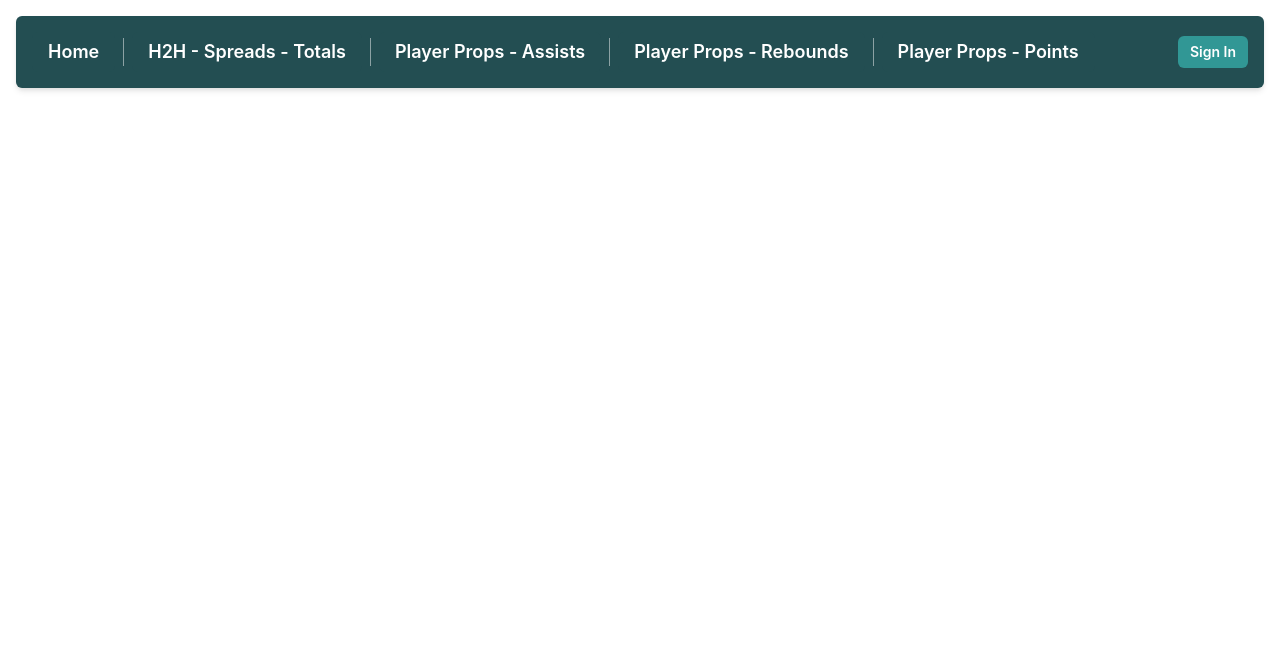
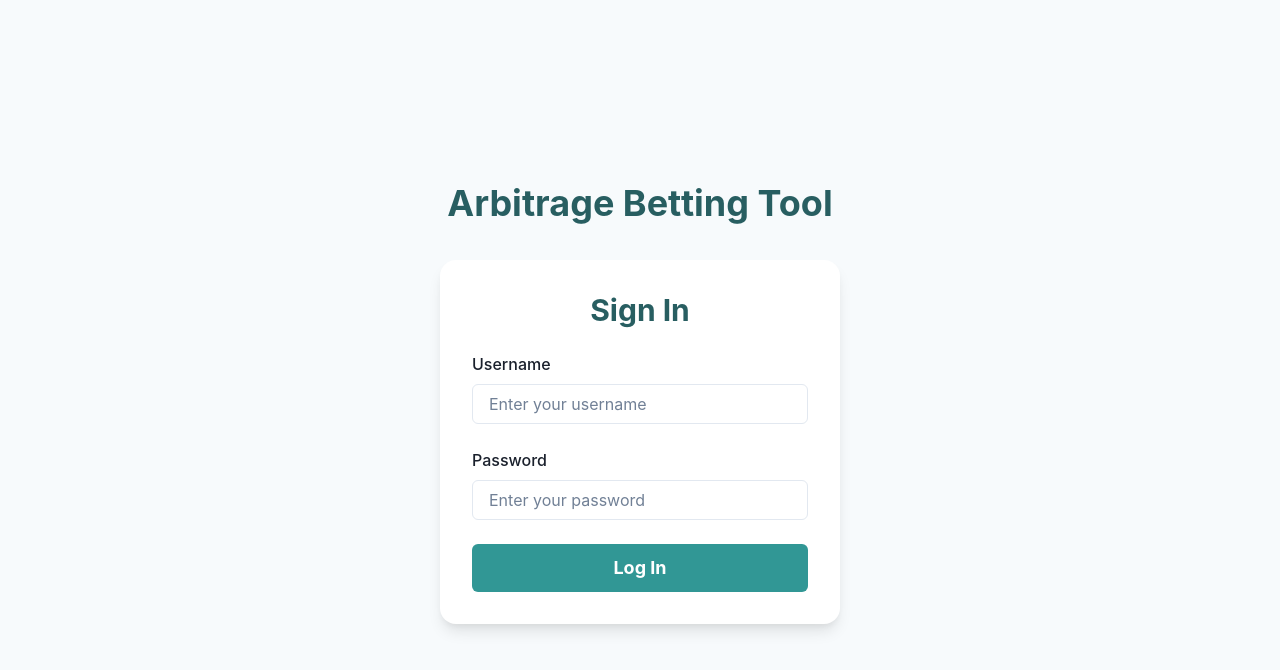
Before and after one commit to tereenceeec/arbitrage-hub, a React (Create React App) app: page / in a window 1280 px wide. Shown: the top 670 px of the page. Built offline with nearby package versions, Linux system fonts and the light colour scheme.

Commit message:
create simple authentication

```diff
--- a/src/components/App.tsx
+++ b/src/components/App.tsx
@@ -1,26 +1,57 @@
+import { useEffect, useState } from 'react';
+import { Box, Flex, Button, Spacer } from '@chakra-ui/react';
+import { Routes, Route, Link as RouterLink } from 'react-router-dom';
+
 import Home from '../pages/Home';
 import PlayerPropsAssists from '../pages/playerPropsAssists';
 import H2hSpreadTotal from '../pages/h2hSpreadTotal';
 import PlayerPropsRebounds from '../pages/playerPropsRebounds';
 import PlayerPropsPoints from '../pages/playerPropsPoints';
-import { Box, Flex, Button, Spacer } from '@chakra-ui/react';
-import { Routes, Link as RouterLink } from 'react-router-dom';
-import { BrowserRouter as Router, Route } from 'react-router-dom';
+import Login from './ui/login';
 
 const App = () => {
-  <Router basename="/arbitrage-betting"></Router>
+  const [isLoggedIn, setIsLoggedIn] = useState(false);
+
+  useEffect(() => {
+    const loggedIn = localStorage.getItem('isLoggedIn') === 'true';
+    setIsLoggedIn(loggedIn);
+  }, []);
+
+  const handleLogin = () => {
+    localStorage.setItem('isLoggedIn', 'true');
+    setIsLoggedIn(true);
+  };
+
+  const handleLogout = () => {
+    localStorage.removeItem('isLoggedIn');
+    setIsLoggedIn(false);
+  };
+
   const navItems = [
-    { name: 'Home', path: '/arbitrage-betting/' },
-    { name: 'H2H - Spreads - Totals', path: '/arbitrage-betting/h2h-spread-total' },
-    { name: 'Player Props - Assists', path: '/arbitrage-betting/player-props-assists' },
-    { name: 'Player Props - Rebounds', path: '/arbitrage-betting/player-props-rebounds' },
-    { name: 'Player Props - Points', path: '/arbitrage-betting/player-props-points' }
+    { name: 'Home', path: '/' },
+    { name: 'H2H - Spreads - Totals', path: '/h2h-spread-total' },
+    { name: 'Player Props - Assists', path: '/player-props-assists' },
+    { name: 'Player Props - Rebounds', path: '/player-props-rebounds' },
+    { name: 'Player Props - Points', path: '/player-props-points' }
   ];
+
+  if (!isLoggedIn) {
+    return <Login onLogin={handleLogin} />;
+  }
 
   return (
     <Box p={4}>
       {/* Navigation Bar */}
-      <Flex as="nav" mb={6} align="center" justify="space-between" bg="teal.800" p={4} borderRadius="md" boxShadow="md">
+      <Flex
+        as="nav"
+        mb={6}
+        align="center"
+        justify="space-between"
+        bg="teal.800"
+        p={4}
+        borderRadius="md"
+        boxShadow="md"
+      >
         <Flex align="center">
           {navItems.map(({ name, path }, idx) => (
             <Flex key={name} align="center">
@@ -35,54 +66,38 @@ const App = () => {
                 px={4}
                 py={2}
                 transition="all 0.2s"
-                _hover={{
-                  bg: 'teal.700',
-                }}
-                _active={{
-                  bg: 'teal.900',
-                }}
+                _hover={{ bg: 'teal.700' }}
+                _active={{ bg: 'teal.900' }}
               >
                 {name}
               </Button>
               {idx < navItems.length - 1 && (
-                <Box
-                  height="28px"
-                  width="1px"
-                  bg="whiteAlpha.600"
-                  mx={2}
-                />
+                <Box height="28px" width="1px" bg="whiteAlpha.600" mx={2} />
               )}
             </Flex>
           ))}
         </Flex>
         <Spacer />
-        {/* Sign In Button */}
         <Button
-          colorScheme="teal"
+          colorScheme="red"
           variant="solid"
           size="sm"
           borderRadius="md"
-          _hover={{
-            bg: 'teal.600',
-            transform: 'scale(1.05)',
-            boxShadow: '0 4px 6px rgba(0, 0, 0, 0.1)',
-          }}
-          _active={{
-            bg: 'teal.700',
-            transform: 'scale(1.03)',
-          }}
+          onClick={handleLogout}
+          _hover={{ bg: 'red.600' }}
+          _active={{ bg: 'red.700' }}
         >
-          Sign In
+          Log Out
         </Button>
       </Flex>
 
       {/* Routes */}
       <Routes>
-        <Route path="/arbitrage-betting/" element={<Home />} />
-        <Route path="/arbitrage-betting/h2h-spread-total" element={<H2hSpreadTotal />} />
-        <Route path="/arbitrage-betting/player-props-assists" element={<PlayerPropsAssists />} />
-        <Route path="/arbitrage-betting/player-props-rebounds" element={<PlayerPropsRebounds />} />
-        <Route path="/arbitrage-betting/player-props-points" element={<PlayerPropsPoints />} />
+        <Route path="/" element={<Home />} />
+        <Route path="/h2h-spread-total" element={<H2hSpreadTotal />} />
+        <Route path="/player-props-assists" element={<PlayerPropsAssists />} />
+        <Route path="/player-props-rebounds" element={<PlayerPropsRebounds />} />
+        <Route path="/player-props-points" element={<PlayerPropsPoints />} />
       </Routes>
     </Box>
   );
--- /dev/null
+++ b/src/components/ui/arbitrageCalculator.tsx
@@ -0,0 +1,114 @@
+import React, { useState } from 'react';
+import {
+  Box,
+  FormControl,
+  FormLabel,
+  VStack,
+  Heading,
+  Text,
+  Input,
+  useColorModeValue,
+} from '@chakra-ui/react';
+
+const ArbitrageCalculator = () => {
+  const [oddsA, setOddsA] = useState('2.6');
+  const [oddsB, setOddsB] = useState('1.9');
+  const [stake, setStake] = useState('1000');
+
+  const parsedOddsA = parseFloat(oddsA);
+  const parsedOddsB = parseFloat(oddsB);
+  const parsedStake = parseFloat(stake);
+
+  const isValid = !isNaN(parsedOddsA) && !isNaN(parsedOddsB) && !isNaN(parsedStake);
+  const arbPercent = isValid ? (1 / parsedOddsA) + (1 / parsedOddsB) : 0;
+  const isArb = isValid && arbPercent < 1;
+
+  const betA = isValid ? (parsedStake * (1 / parsedOddsA)) / arbPercent : 0;
+  const betB = isValid ? (parsedStake * (1 / parsedOddsB)) / arbPercent : 0;
+  const payoutA = betA * parsedOddsA;
+  const payoutB = betB * parsedOddsB;
+
+  const guaranteedReturn = Math.min(payoutA, payoutB);
+  const profit = guaranteedReturn - parsedStake;
+  const profitPercent = (profit / parsedStake) * 100;
+
+  const bg = useColorModeValue('white', 'gray.800');
+
+  return (
+    <Box
+      maxW="500px"
+      w="100%"
+      mx="auto"
+      bg={bg}
+      p={8}
+      borderRadius="2xl"
+      mt={10}
+    >
+      <VStack spacing={6} align="stretch">
+        <Heading size="lg" textAlign="center" color="teal.600">
+          Arbitrage Calculator
+        </Heading>
+
+        <FormControl>
+          <FormLabel>Odds for Side A</FormLabel>
+          <Input
+            value={oddsA}
+            onChange={(e) => setOddsA(e.target.value)}
+            placeholder="e.g. 2.60"
+          />
+        </FormControl>
+
+        <FormControl>
+          <FormLabel>Odds for Side B</FormLabel>
+          <Input
+            value={oddsB}
+            onChange={(e) => setOddsB(e.target.value)}
+            placeholder="e.g. 1.90"
+          />
+        </FormControl>
+
+        <FormControl>
+          <FormLabel>Total Stake</FormLabel>
+          <Input
+            value={stake}
+            onChange={(e) => setStake(e.target.value)}
+            placeholder="e.g. 1000"
+          />
+        </FormControl>
+
+        {isValid && (
+          <>
+            <Box mt={4}>
+              <Text fontSize="lg">
+                <strong>Bet on Side A:</strong> ${betA.toFixed(2)}
+              </Text>
+              <Text fontSize="md" color="gray.500" ml={4}>
+                Return: ${payoutA.toFixed(2)}
+              </Text>
+
+              <Text fontSize="lg" mt={3}>
+                <strong>Bet on Side B:</strong> ${betB.toFixed(2)}
+              </Text>
+              <Text fontSize="md" color="gray.500" ml={4}>
+                Return: ${payoutB.toFixed(2)}
+              </Text>
+            </Box>
+
+            <Box mt={2} p={4} borderRadius="md" bg={isArb ? 'green.50' : 'red.50'}>
+              <Text fontSize="md" color={isArb ? 'green.600' : 'red.600'}>
+                {isArb
+                  ? `✅ Arbitrage opportunity detected!`
+                  : `⚠️ No arbitrage – you'd lose money.`}
+              </Text>
+              <Text fontSize="lg" mt={1}>
+                Profit: <strong>${profit.toFixed(2)}</strong> ({profitPercent.toFixed(2)}%)
+              </Text>
+            </Box>
+          </>
+        )}
+      </VStack>
+    </Box>
+  );
+};
+
+export default ArbitrageCalculator;
--- /dev/null
+++ b/src/components/ui/login.tsx
@@ -0,0 +1,106 @@
+import React, { useState } from 'react';
+import {
+  Box,
+  Button,
+  Input,
+  FormControl,
+  FormLabel,
+  Heading,
+  VStack,
+  Text,
+  useToast,
+  Flex,
+} from '@chakra-ui/react';
+
+const hardcodedUsers = [
+  { username: 'admin', password: 'Qwerty123' },
+  { username: 'terencec', password: 'Qwerty123' },
+  { username: 'davidc', password: 'Qwerty123' }
+];
+
+const Login = ({ onLogin }: { onLogin: () => void }) => {
+  const [username, setUsername] = useState('');
+  const [password, setPassword] = useState('');
+  const [error, setError] = useState('');
+  const toast = useToast();
+
+  const handleLogin = () => {
+    const user = hardcodedUsers.find(
+      (u) => u.username === username && u.password === password
+    );
+
+    if (user) {
+      localStorage.setItem('isLoggedIn', 'true');
+      onLogin();
+    } else {
+      setError('Invalid username or password');
+      toast({
+        title: 'Login Failed',
+        description: 'Invalid username or password',
+        status: 'error',
+        duration: 3000,
+        isClosable: true,
+      });
+    }
+  };
+
+  return (
+    <Flex minH="100vh" align="center" justify="center" bg="gray.50" px={4} flexDirection={'column'} >
+        <Box><Text fontSize='36' fontWeight={700} mb='30px' color="teal.700">Arbitrage Betting Tool</Text></Box>
+      <Box
+        bg="white"
+        p={8}
+        rounded="2xl"
+        boxShadow="lg"
+        width="100%"
+        maxW="400px"
+      >
+        <VStack spacing={6} align="stretch">
+          <Heading textAlign="center" size="lg" color="teal.700">
+            Sign In
+          </Heading>
+
+          {error && (
+            <Text color="red.500" fontSize="sm" textAlign="center">
+              {error}
+            </Text>
+          )}
+
+          <FormControl id="username">
+            <FormLabel>Username</FormLabel>
+            <Input
+              type="text"
+              placeholder="Enter your username"
+              value={username}
+              onChange={(e) => setUsername(e.target.value)}
+              focusBorderColor="teal.500"
+            />
+          </FormControl>
+
+          <FormControl id="password">
+            <FormLabel>Password</FormLabel>
+            <Input
+              type="password"
+              placeholder="Enter your password"
+              value={password}
+              onChange={(e) => setPassword(e.target.value)}
+              focusBorderColor="teal.500"
+            />
+          </FormControl>
+
+          <Button
+            colorScheme="teal"
+            onClick={handleLogin}
+            size="lg"
+            fontWeight="bold"
+            _hover={{ boxShadow: 'md' }}
+          >
+            Log In
+          </Button>
+        </VStack>
+      </Box>
+    </Flex>
+  );
+};
+
+export default Login;
--- a/src/pages/Home.tsx
+++ b/src/pages/Home.tsx
@@ -1,8 +1,11 @@
-import { Box, Heading, Text, List, ListItem, OrderedList, Button } from '@chakra-ui/react';
+import { Box, Heading, Text, List, ListItem, OrderedList, Button, Flex } from '@chakra-ui/react';
+import ArbitrageCalculator from '../components/ui/arbitrageCalculator';
 
 const Home = () => {
   return (
-    <Box p={4} bg="gray.50" borderRadius="md" boxShadow="lg">
+    <Flex >
+      <ArbitrageCalculator/>
+    <Flex p={4} bg="gray.50" borderRadius="md" boxShadow="lg" flexDirection='column'>
       {/* Page Title */}
       <Heading as="h2" size="xl" mb={4} color="teal.800" fontWeight="bold">
         Welcome to the NBA Betting Arbitrage Tool!
@@ -80,7 +83,8 @@ const Home = () => {
       >
         Start Finding Arbitrage Bets Now!
       </Button>
-    </Box>
+    </Flex>
+    </Flex>
   );
 };
 
```
